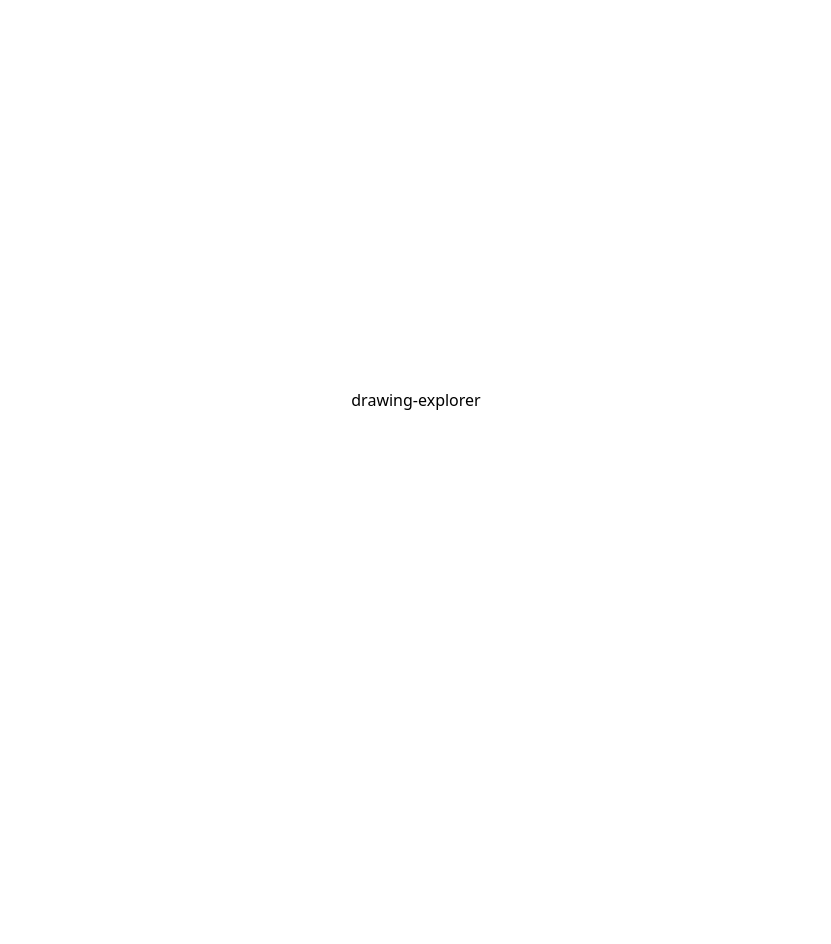
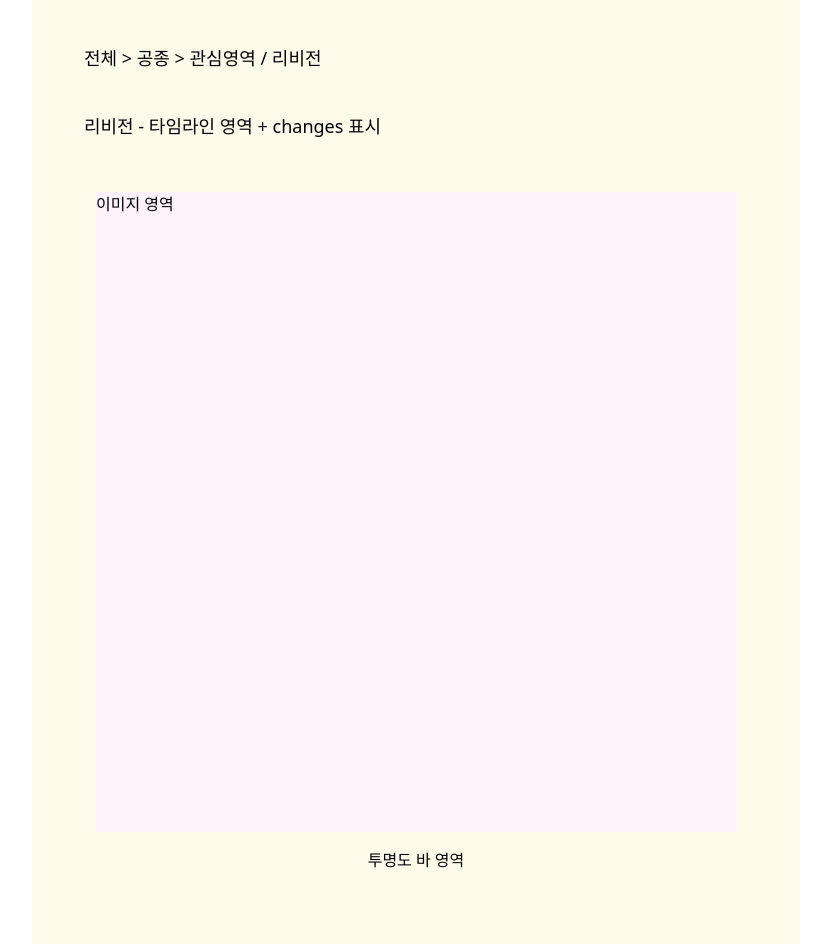
Before and after one commit to areumH/drawing-explorer, a React (Vite) app: page / in a window 1280 px wide. Shown: the whole page, without its empty margins (224-1055 px from the left). Before the commit the page ends 800 px from the top, so only its background shows below. Built offline with nearby package versions, Linux system fonts and the light colour scheme.

Commit message:
feat: 임시 영역 구분

```diff
--- a/src/App.tsx
+++ b/src/App.tsx
@@ -1,7 +1,23 @@
 export default function App() {
   return (
-    <div className="h-screen flex items-center justify-center">
-      <p className="ont-bold text-black">drawing-explorer</p>
+    <div className="max-w-3xl mx-auto">
+      <div className="flex flex-col w-full min-h-screen bg-amber-50 px-4 py-5 sm:px-8 sm:py-6">
+        <div className="flex flex-col p-3 sm:p-5 sm:text-lg">
+          <p>전체 &gt; 공종 &gt; 관심영역 / 리비전</p>
+        </div>
+        <div className="flex flex-col p-3 sm:p-5 sm:text-lg">
+          <p>리비전 - 타임라인 영역 + changes 표시</p>
+        </div>
+        <div className="flex flex-col p-3 sm:p-8">
+          <div className="w-full aspect-square bg-pink-50">
+            {/* 현재 1:1 비율 이미지 영역때문에 스크롤 생김 */}
+            <p>이미지 영역</p>
+          </div>
+          <div className="flex w-full justify-center p-2 sm:p-4">
+            <p>투명도 바 영역</p>
+          </div>
+        </div>
+      </div>
     </div>
   );
 }
```
